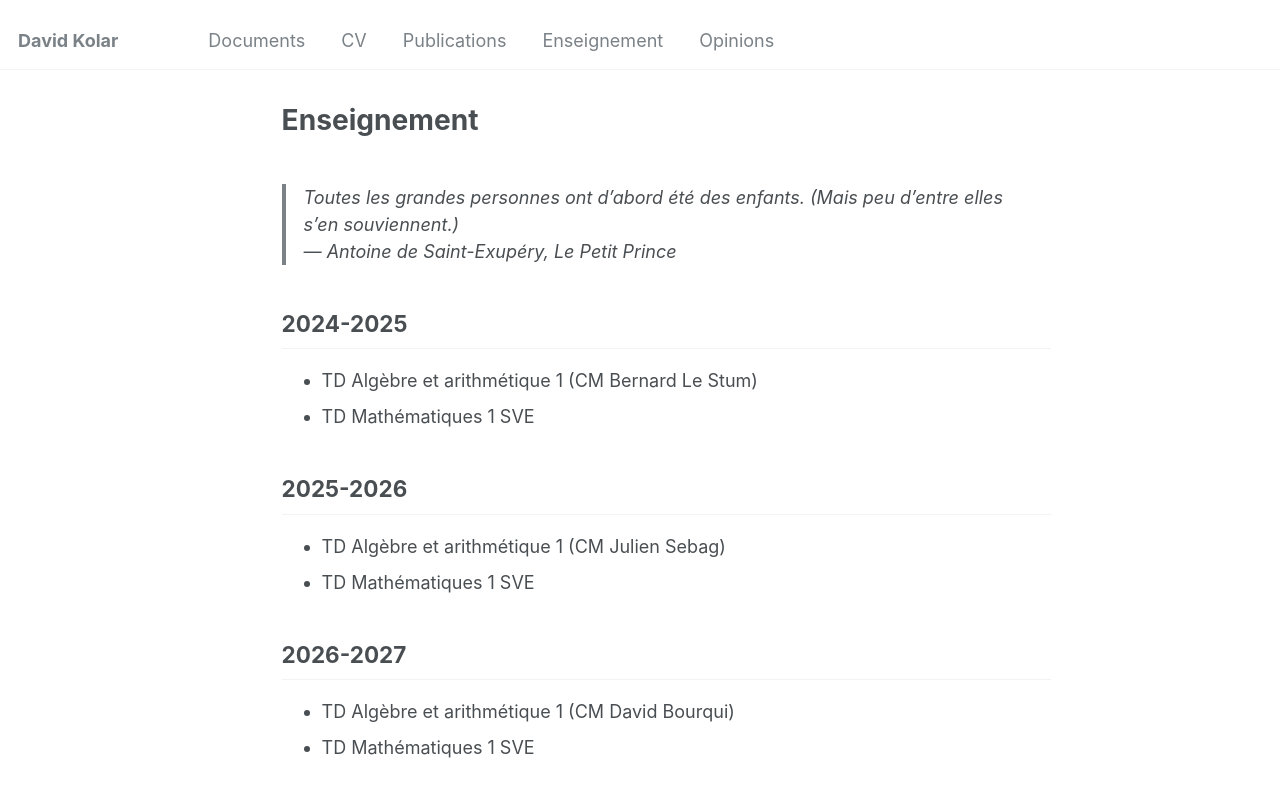
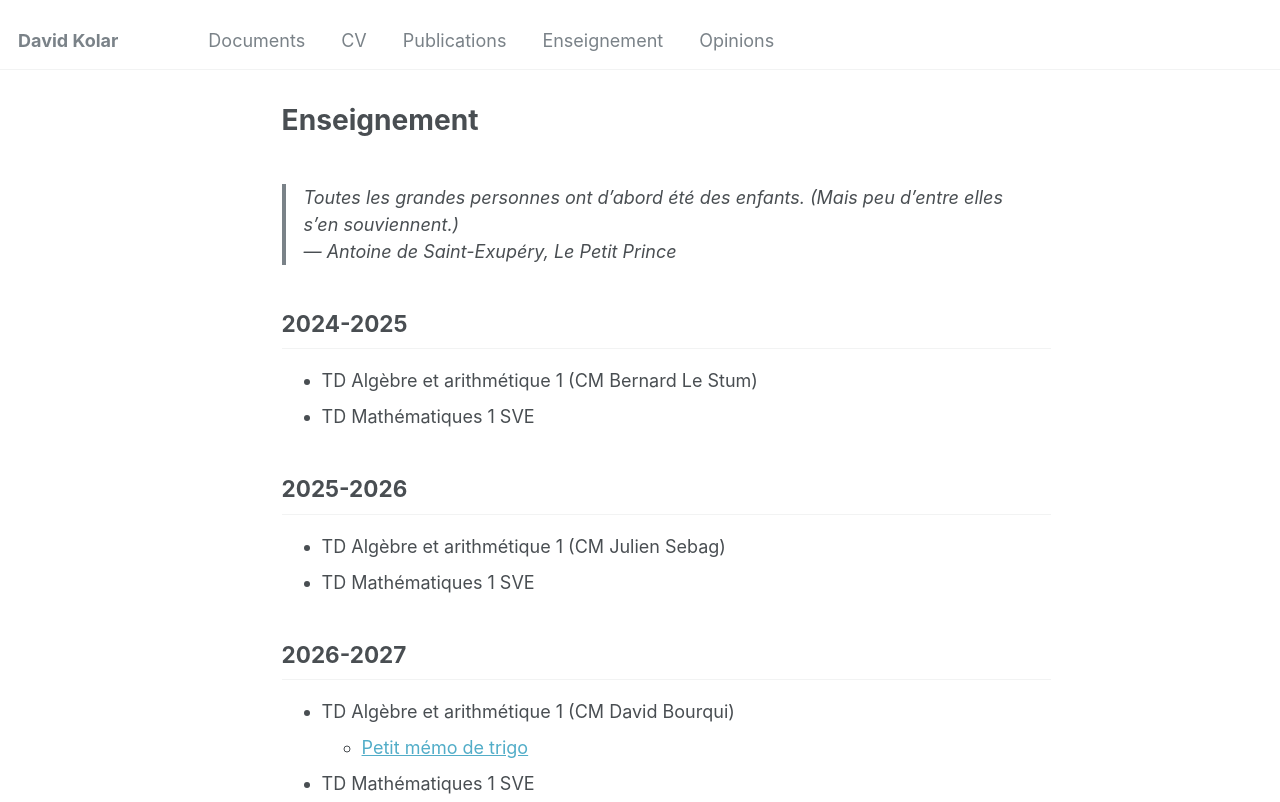
Before and after one commit to dakolar/dakolar.github.io, a Jekyll site: the page built from _pages/enseignement.md, in a window 1280 px wide and 1250 px high, cut to the strip 0-802 px from the top of the window. Built offline with Jekyll 4.4.1, drawn with Linux system fonts in a browser that asks for light colours.

Commit message:
mémo trigo 2026

```diff
--- a/_pages/enseignement.md
+++ b/_pages/enseignement.md
@@ -24,4 +24,6 @@ author_profile: false
 ---------
 
 * TD Algèbre et arithmétique 1 (CM David Bourqui)
+    * [Petit mémo de trigo](/files/enseignement/2026/trigo.pdf)
+
 * TD Mathématiques 1 SVE
```
Also changed, not shown: 19 other files.
